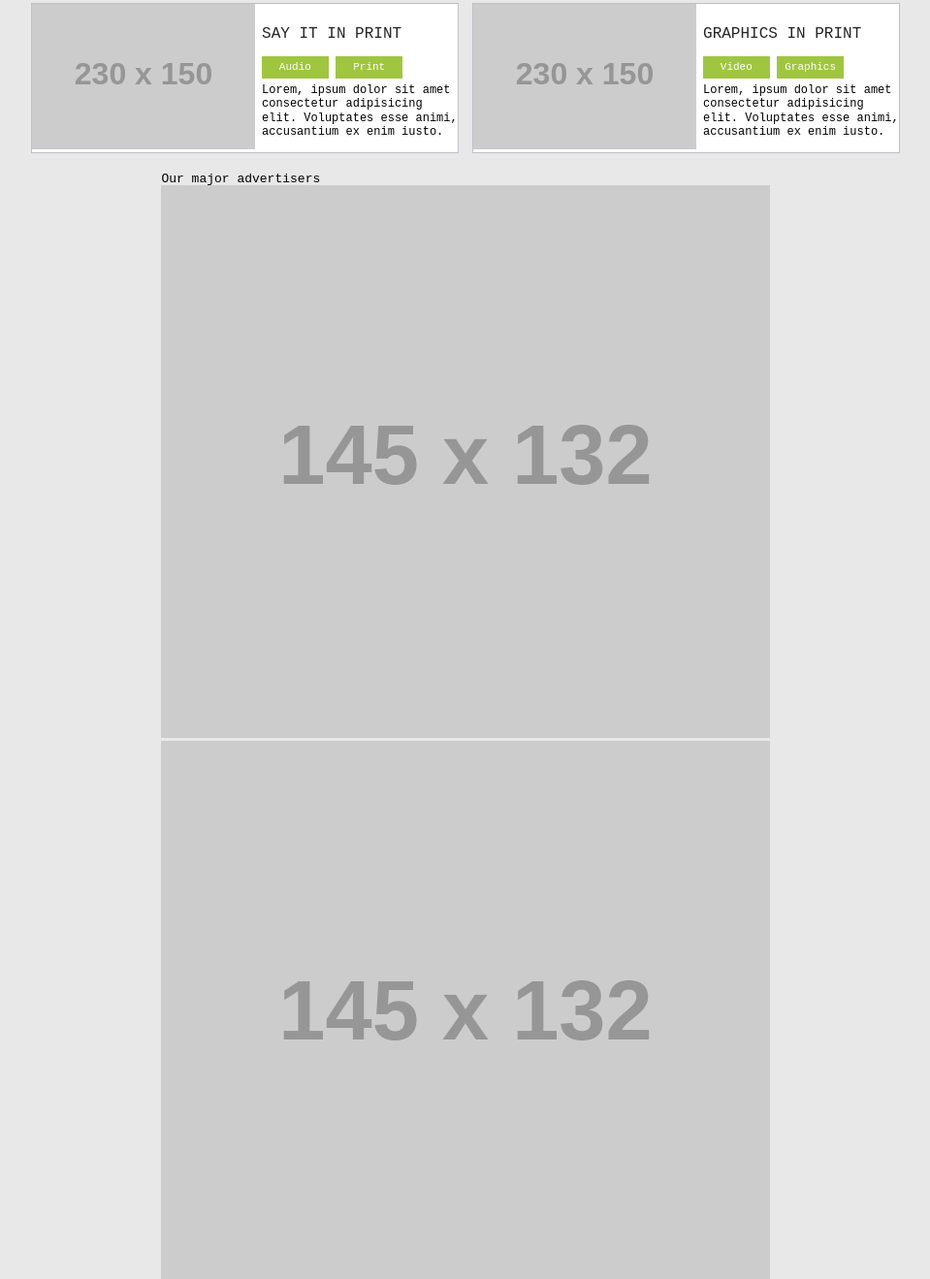
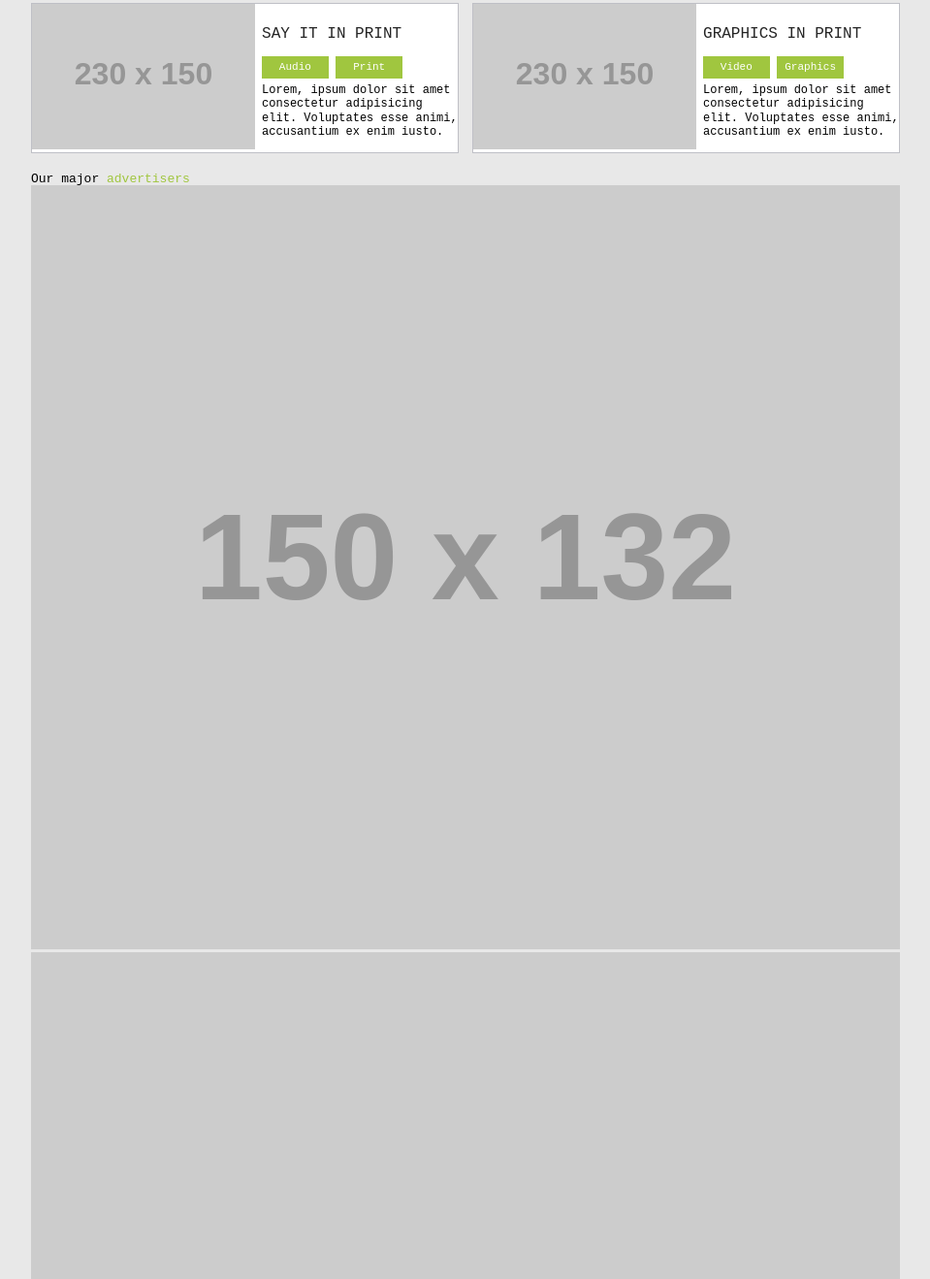
Before and after one commit to leenabaxioned/Template3, a plain HTML site: page index.html in a window 1280 px wide. Shown: the part 1256-2575 px from the top of the page at 97% size, without its empty margins (160-1119 px from the left). Drawn offline with Linux system fonts and the light colour scheme; placeholder pictures from the web are drawn by us.

Commit message:
advertisement section modified

```diff
--- a/index.html
+++ b/index.html
@@ -204,47 +204,47 @@
           </div>
           </div>
           <div class="advertiser">
-            <div class="wrapper">
-              <h2>Our major advertisers</h2>
+              <h2 class="advertisehead">Our major <span>advertisers</span></h2>
+              <div class="advertisersimg">
               <figure>
                 <img
                   class="advertiser-img"
-                  src="https://placehold.jp/145x132.png"
+                  src="https://placehold.jp/150x132.png"
                   alt="advertiserimg"
                 />
               </figure>
               <figure>
                 <img
                   class="advertiser-img"
-                  src="https://placehold.jp/145x132.png"
+                  src="https://placehold.jp/150x132.png"
                   alt="advertiserimg"
                 />
               </figure>
               <figure>
                 <img
                   class="advertiser-img"
-                  src="https://placehold.jp/145x132.png"
+                  src="https://placehold.jp/150x132.png"
                   alt="advertiserimg"
                 />
               </figure>
               <figure>
                 <img
                   class="advertiser-img"
-                  src="https://placehold.jp/145x132.png"
+                  src="https://placehold.jp/150x132.png"
                   alt="advertiserimg"
                 />
               </figure>
               <figure>
                 <img
                   class="advertiser-img"
-                  src="https://placehold.jp/145x132.png"
+                  src="https://placehold.jp/150x132.png"
                   alt="advertiserimg"
                 />
               </figure>
               <figure>
                 <img
                   class="advertiser-img"
-                  src="https://placehold.jp/145x132.png"
+                  src="https://placehold.jp/150x132.png"
                   alt="advertiserimg"
                 />
               </figure>
```
